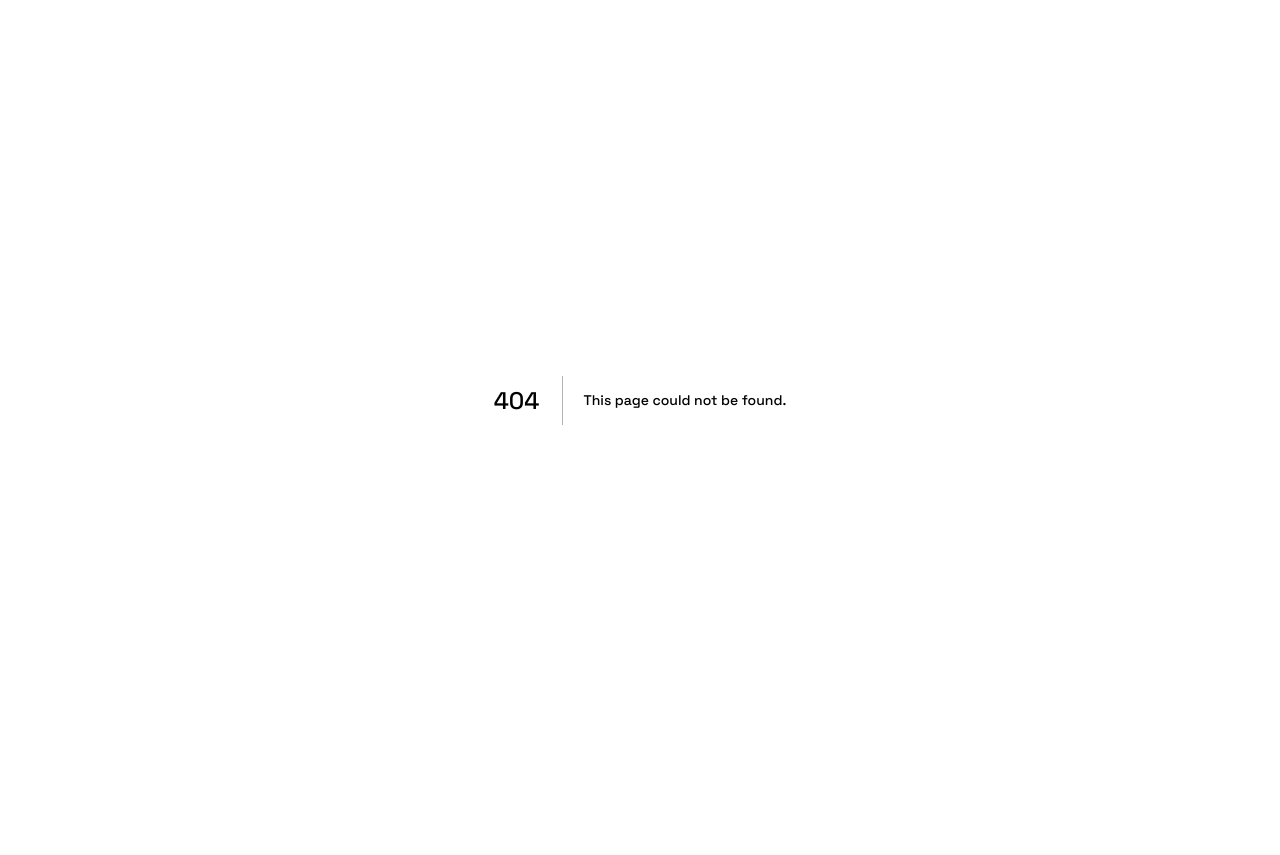
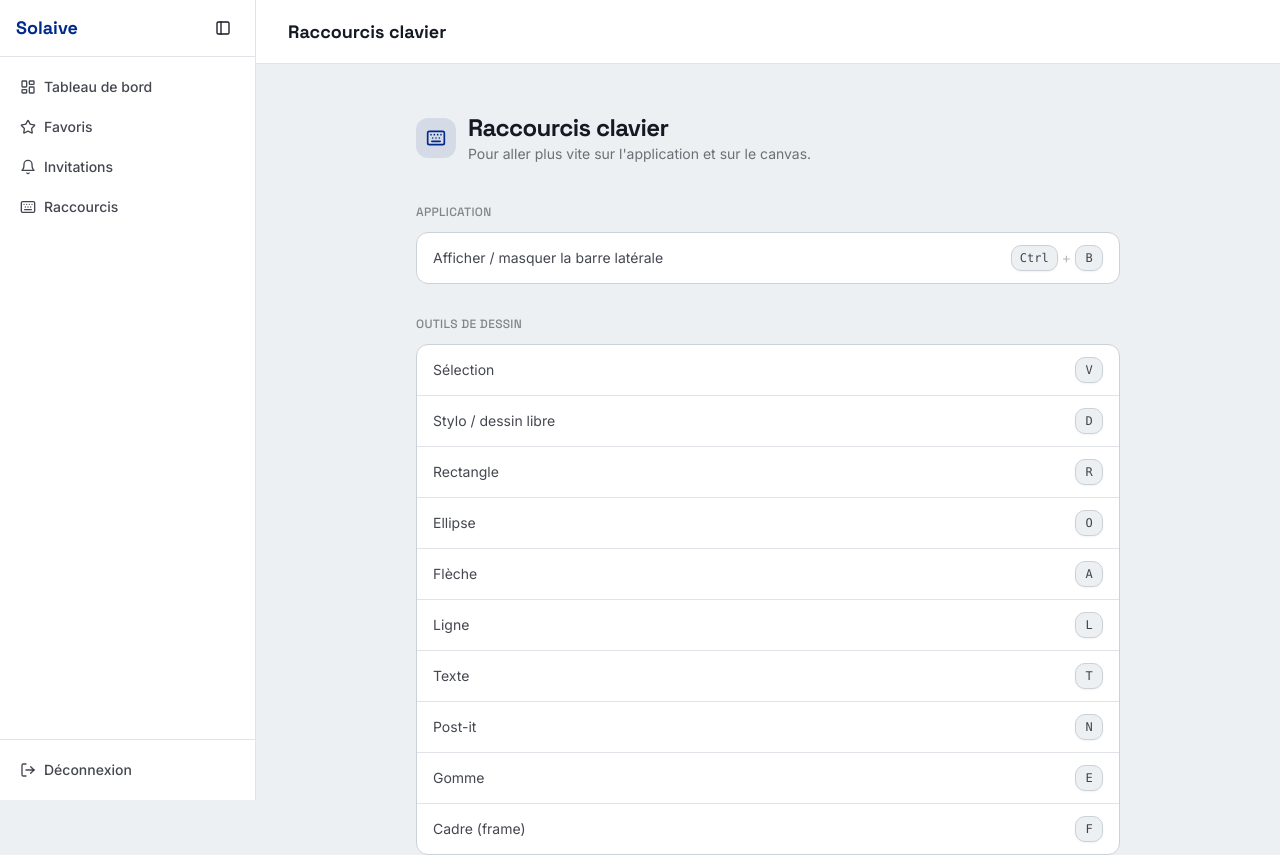
Before and after one commit to arimisarn/solaive, a Next.js app: page /raccourcis in a window 1280 px wide. Before the commit this address had no page. Shown: the top 855 px of the page. Before the commit the page ends 800 px from the top, so only its background shows below. Built offline with nearby package versions, Linux system fonts and the light colour scheme; no server answers.

Commit message:
raccourcis

```diff
--- /dev/null
+++ b/app/raccourcis/page.tsx
@@ -0,0 +1,134 @@
+'use client';
+
+import { AppSidebar } from '@/components/AppSidebar';
+import { SidebarProvider, SidebarInset, SidebarTrigger } from '@/components/ui/sidebar-ui';
+import { Keyboard } from 'lucide-react';
+
+type Shortcut = { keys: string[]; label: string };
+type Section = { title: string; shortcuts: Shortcut[] };
+
+// Raccourcis propres à l'app : voir components/ui/sidebar-ui.tsx pour celui
+// de la sidebar (seul raccourci custom du projet actuellement). Les autres
+// sections documentent les raccourcis natifs de tldraw (non redéfinis ici,
+// donc à tenir à jour manuellement si tldraw change ses défauts).
+const SECTIONS: Section[] = [
+    {
+        title: 'Application',
+        shortcuts: [{ keys: ['Ctrl', 'B'], label: 'Afficher / masquer la barre latérale' }],
+    },
+    {
+        title: 'Outils de dessin',
+        shortcuts: [
+            { keys: ['V'], label: 'Sélection' },
+            { keys: ['D'], label: 'Stylo / dessin libre' },
+            { keys: ['R'], label: 'Rectangle' },
+            { keys: ['O'], label: 'Ellipse' },
+            { keys: ['A'], label: 'Flèche' },
+            { keys: ['L'], label: 'Ligne' },
+            { keys: ['T'], label: 'Texte' },
+            { keys: ['N'], label: 'Post-it' },
+            { keys: ['E'], label: 'Gomme' },
+            { keys: ['F'], label: 'Cadre (frame)' },
+        ],
+    },
+    {
+        title: 'Édition',
+        shortcuts: [
+            { keys: ['Ctrl', 'Z'], label: 'Annuler' },
+            { keys: ['Ctrl', 'Shift', 'Z'], label: 'Rétablir' },
+            { keys: ['Ctrl', 'C'], label: 'Copier' },
+            { keys: ['Ctrl', 'V'], label: 'Coller' },
+            { keys: ['Ctrl', 'A'], label: 'Tout sélectionner' },
+            { keys: ['Suppr'], label: 'Supprimer la sélection' },
+            { keys: ['Ctrl', 'D'], label: 'Dupliquer la sélection' },
+        ],
+    },
+    {
+        title: 'Navigation du canvas',
+        shortcuts: [
+            { keys: ['Espace', 'Glisser'], label: 'Déplacer la vue (pan)' },
+            { keys: ['Molette'], label: 'Zoomer / dézoomer' },
+            { keys: ['Ctrl', '0'], label: 'Réinitialiser le zoom (100 %)' },
+            { keys: ['Ctrl', '+'], label: 'Zoomer' },
+            { keys: ['Ctrl', '-'], label: 'Dézoomer' },
+            { keys: ['Shift', '1'], label: "Cadrer sur tout le contenu" },
+        ],
+    },
+];
+
+function KeyCap({ children }: { children: string }) {
+    return (
+        <kbd className="inline-flex min-w-[1.75rem] items-center justify-center rounded-md border border-border bg-background px-2 py-1 text-xs font-medium text-foreground/80 shadow-sm">
+            {children}
+        </kbd>
+    );
+}
+
+export default function RaccourcisPage() {
+    return (
+        <SidebarProvider>
+            <AppSidebar />
+            <SidebarInset>
+                <header className="flex h-16 items-center gap-3 border-b border-border/60 bg-card px-4 sm:px-6 lg:px-8">
+                    <SidebarTrigger className="md:hidden" />
+                    <span className="font-heading text-lg font-semibold text-foreground">Raccourcis clavier</span>
+                </header>
+
+                <main className="mx-auto w-full max-w-3xl px-4 py-12 sm:px-6 lg:px-8">
+                    <div className="flex animate-fade-up items-center gap-3">
+                        <span className="flex h-10 w-10 items-center justify-center rounded-lg bg-accent/10 text-accent">
+                            <Keyboard className="h-5 w-5" />
+                        </span>
+                        <div>
+                            <h1 className="font-heading text-2xl font-bold tracking-tight text-foreground">
+                                Raccourcis clavier
+                            </h1>
+                            <p className="text-sm text-foreground/60">
+                                Pour aller plus vite sur l&apos;application et sur le canvas.
+                            </p>
+                        </div>
+                    </div>
+
+                    <div className="mt-10 flex flex-col gap-8">
+                        {SECTIONS.map((section, si) => (
+                            <div
+                                key={section.title}
+                                className="animate-fade-up"
+                                style={{ animationDelay: `${si * 0.06}s` }}
+                            >
+                                <h2 className="mb-3 text-xs font-medium uppercase tracking-wide text-foreground/50">
+                                    {section.title}
+                                </h2>
+                                <div className="overflow-hidden rounded-xl border border-border bg-card">
+                                    {section.shortcuts.map((s, i) => (
+                                        <div
+                                            key={s.label}
+                                            className={`flex items-center justify-between gap-4 px-4 py-3 text-sm ${i !== section.shortcuts.length - 1 ? 'border-b border-border/60' : ''
+                                                }`}
+                                        >
+                                            <span className="text-foreground/80">{s.label}</span>
+                                            <span className="flex shrink-0 items-center gap-1">
+                                                {s.keys.map((k, ki) => (
+                                                    <span key={k} className="flex items-center gap-1">
+                                                        <KeyCap>{k}</KeyCap>
+                                                        {ki < s.keys.length - 1 && (
+                                                            <span className="text-foreground/30">+</span>
+                                                        )}
+                                                    </span>
+                                                ))}
+                                            </span>
+                                        </div>
+                                    ))}
+                                </div>
+                            </div>
+                        ))}
+                    </div>
+
+                    <p className="mt-8 text-xs text-foreground/40">
+                        Sur Mac, remplace Ctrl par ⌘ (Cmd).
+                    </p>
+                </main>
+            </SidebarInset>
+        </SidebarProvider>
+    );
+}
--- a/components/AppSidebar.tsx
+++ b/components/AppSidebar.tsx
@@ -3,7 +3,7 @@
 import { useEffect, useState } from 'react';
 import Link from 'next/link';
 import { useRouter } from 'next/navigation';
-import { LayoutDashboard, LogOut, Bell, Star } from 'lucide-react';
+import { LayoutDashboard, LogOut, Bell, Star, Keyboard } from 'lucide-react';
 import { createClient } from '@/lib/supabase/clients';
 import { useInvitationsCount } from '@/components/InvitationsList';
 import { Avatar, AvatarFallback } from '@/components/ui/avatar';
@@ -84,6 +84,15 @@ export function AppSidebar() {
                 </Link>
               </SidebarMenuButton>
             </SidebarMenuItem>
+
+            <SidebarMenuItem>
+              <SidebarMenuButton asChild tooltip="Raccourcis clavier">
+                <Link href="/raccourcis">
+                  <Keyboard className="h-4 w-4 shrink-0" />
+                  <span data-sidebar="label">Raccourcis</span>
+                </Link>
+              </SidebarMenuButton>
+            </SidebarMenuItem>
           </SidebarMenu>
         </SidebarGroup>
       </SidebarContent>
```
